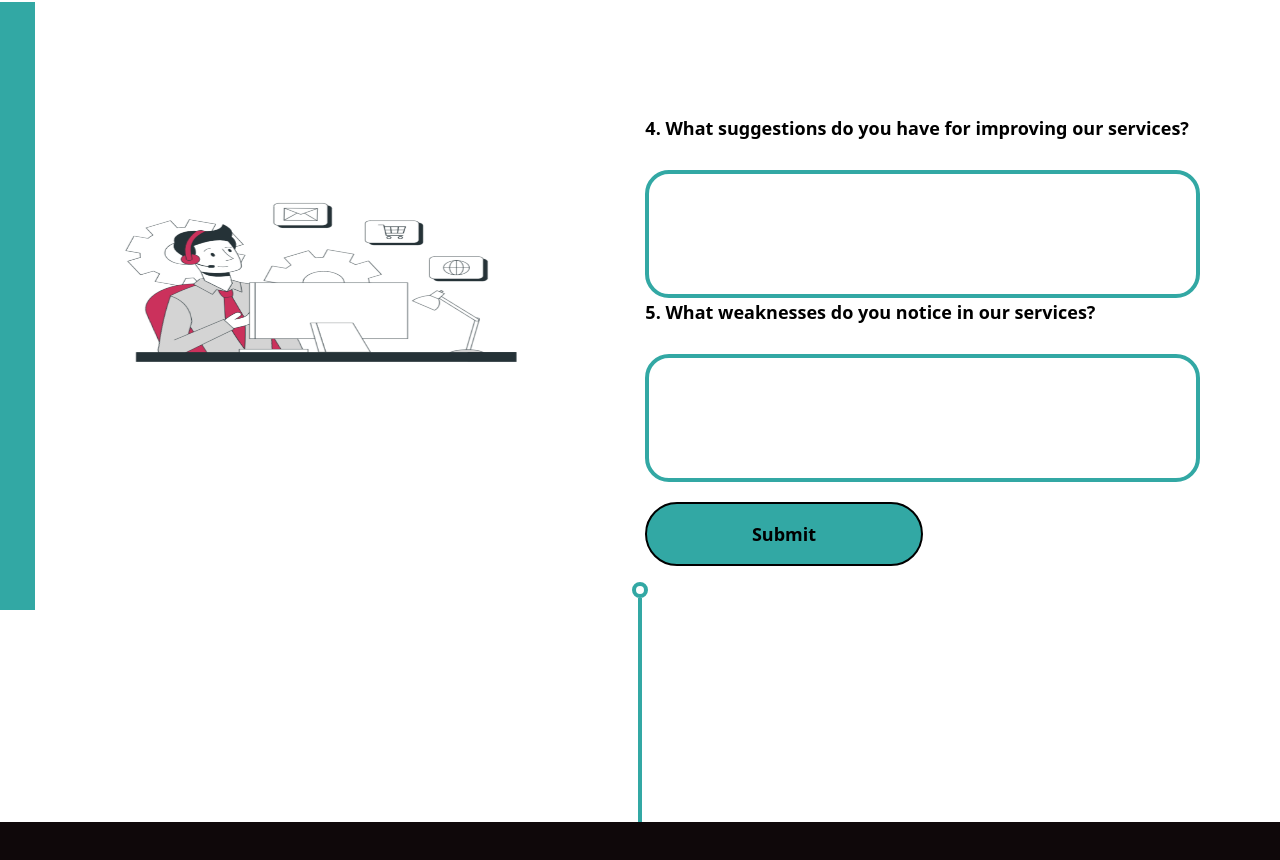
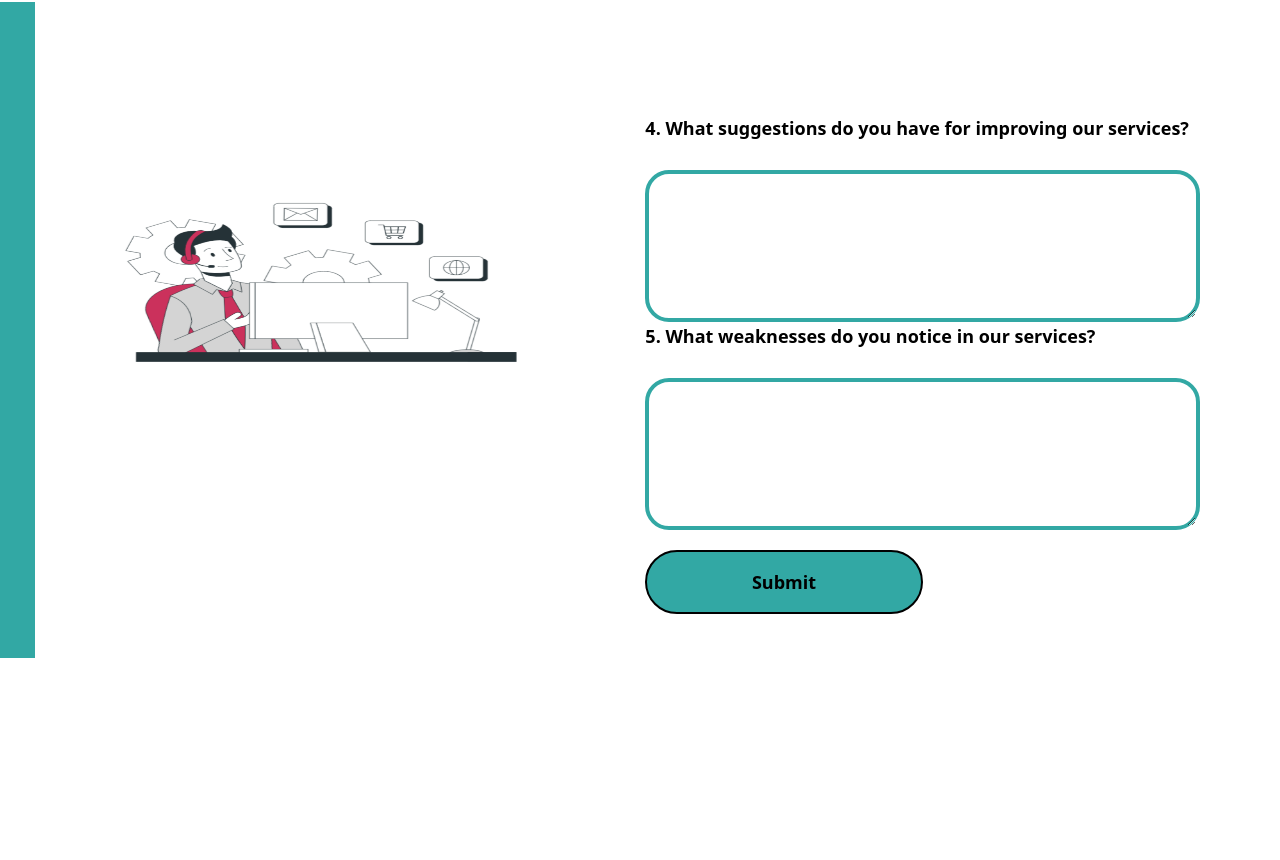
Before and after one commit to huuzey/husem, a React (Create React App) app in the folder Frontend/: page / in a window 1280 px wide. Shown: the part 1605-2465 px from the top of the page. After the commit the page ends 2263 px from the top, so only its background shows below. Built offline with nearby package versions, Linux system fonts and the light colour scheme.

Commit message:
Update Home.jsx

```diff
--- a/Frontend/src/components/Home.jsx
+++ b/Frontend/src/components/Home.jsx
@@ -393,13 +393,13 @@ const Home = () => {
                 <>{t("suggest")}</>
               )}
             </p>
-            <input
+            <textarea
               type="text"
               value={suggestion}
               onChange={(e) => {
                 setSuggestion(e.target.value);
               }}
-              className="border-4 border-[#32a8a4] py-12 px-8 rounded-3xl text-[#32a8a4] "
+              className="border-4 w-full mr-2 border-[#32a8a4] py-12 px-8 rounded-3xl text-[#32a8a4] "
             />
             <p className="text-black font-semibold text-lg mb-7">
               {i18n.language === "AR" ? (
@@ -411,13 +411,13 @@ const Home = () => {
                 <>{t("weak")}</>
               )}
             </p>{" "}
-            <input
+            <textarea
               type="text"
               value={weaknesses}
               onChange={(e) => {
                 setWeaknesses(e.target.value);
               }}
-              className="border-4 border-[#32a8a4] py-12 px-8 rounded-3xl text-[#32a8a4] "
+              className="border-4 w-full mr-2 border-[#32a8a4] py-12 px-8 rounded-3xl text-[#32a8a4] "
             />
             <button
               onClick={submiteval}
@@ -436,11 +436,11 @@ const Home = () => {
           />
         </div>
 
-        <div className="flex items-center flex-col justify-center  ">
+        {/* <div className="flex items-center flex-col justify-center  ">
           <div className="w-4 h-4 rounded-full border-4 border-[#32a8a4]"></div>
           <div className="w-1 h-56  bg-[#32a8a4]"></div>
           <div className="w-full bg-[#0f080a] h-16 mt-0 "></div>
-        </div>
+        </div> */}
       </div>
     </div>
   );
```
